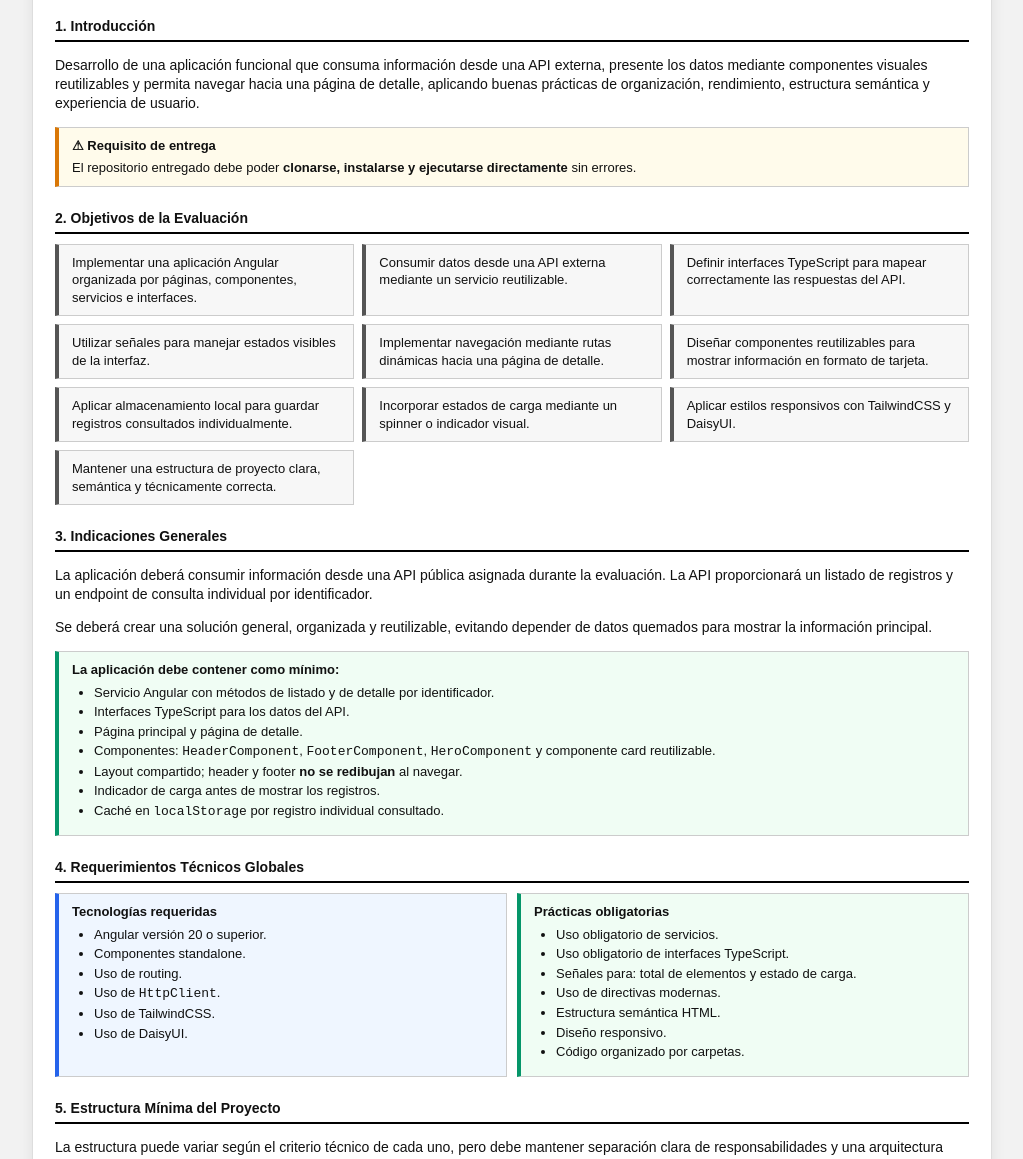
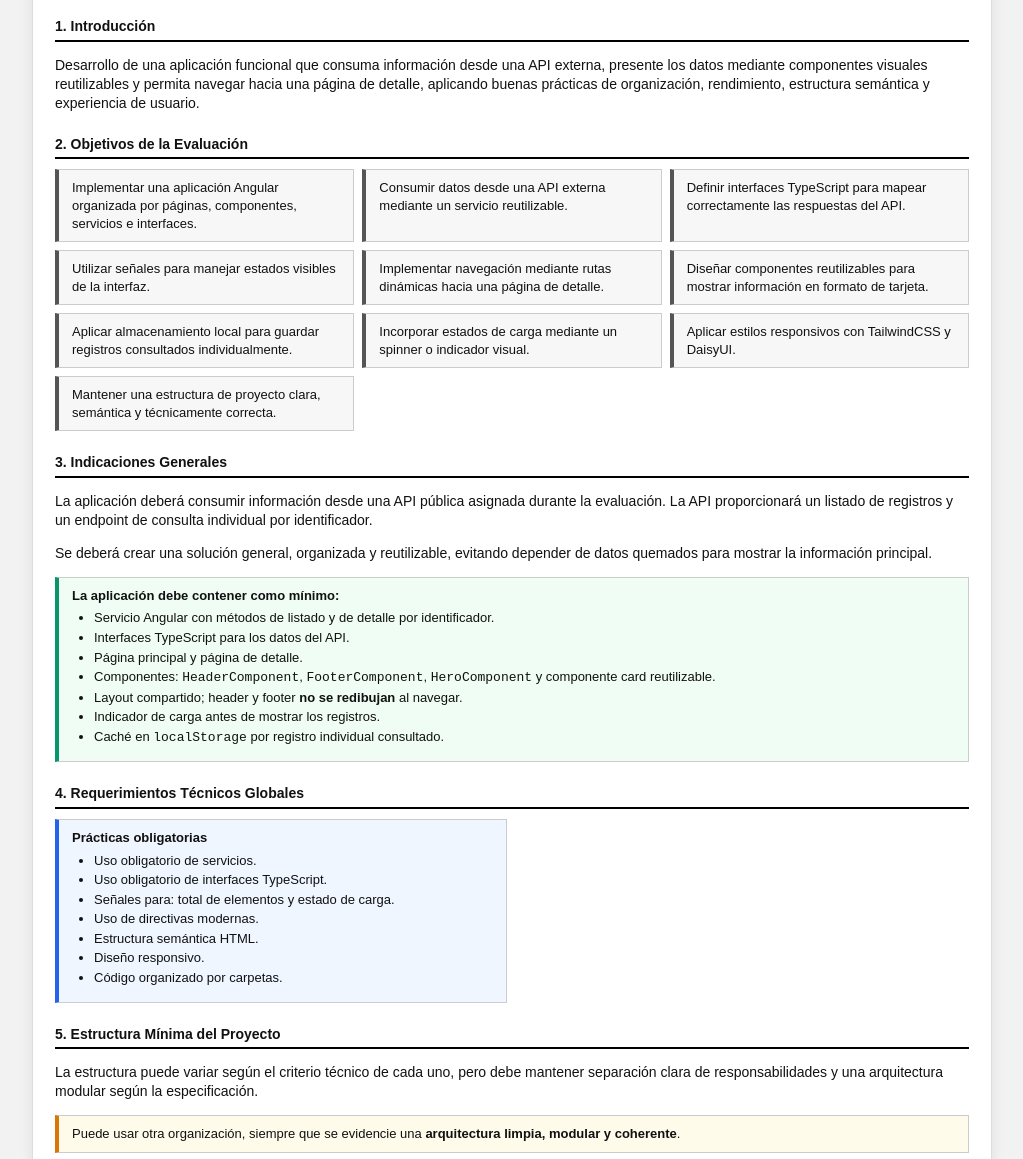
Before and after one commit to PabloT18/icc-ppw-pages, a plain HTML site: page unidad2/01-eva.html in a window 1280 px wide. Shown: the part 141-1300 px from the top of the page, without its empty margins (128-1151 px from the left). Drawn offline with Linux system fonts and the light colour scheme.

Commit message:
upd texts

```diff
--- a/unidad2/01-eva.html
+++ b/unidad2/01-eva.html
@@ -202,11 +202,7 @@
                 mediante componentes visuales reutilizables y permita navegar hacia una página de detalle, aplicando
                 buenas prácticas de organización, rendimiento, estructura semántica y experiencia de usuario.
             </p>
-            <div class="card warn">
-                <h4>⚠ Requisito de entrega</h4>
-                El repositorio entregado debe poder <strong>clonarse, instalarse y ejecutarse directamente</strong> sin
-                errores.
-            </div>
+
         </div>
 
         <!-- 2. OBJETIVOS -->
@@ -249,7 +245,8 @@
                     <li>Servicio Angular con métodos de listado y de detalle por identificador.</li>
                     <li>Interfaces TypeScript para los datos del API.</li>
                     <li>Página principal y página de detalle.</li>
-                    <li>Componentes: <code>HeaderComponent</code>, <code>FooterComponent</code>, <code>HeroComponent</code> y componente card reutilizable.</li>
+                    <li>Componentes: <code>HeaderComponent</code>, <code>FooterComponent</code>,
+                        <code>HeroComponent</code> y componente card reutilizable.</li>
                     <li>Layout compartido; header y footer <strong>no se redibujan</strong> al navegar.</li>
                     <li>Indicador de carga antes de mostrar los registros.</li>
                     <li>Caché en <code>localStorage</code> por registro individual consultado.</li>
@@ -261,18 +258,8 @@
         <div class="section">
             <h2>4. Requerimientos Técnicos Globales</h2>
             <div class="two-col">
+
                 <div class="card info">
-                    <h4>Tecnologías requeridas</h4>
-                    <ul>
-                        <li>Angular versión 20 o superior.</li>
-                        <li>Componentes standalone.</li>
-                        <li>Uso de routing.</li>
-                        <li>Uso de <code>HttpClient</code>.</li>
-                        <li>Uso de TailwindCSS.</li>
-                        <li>Uso de DaisyUI.</li>
-                    </ul>
-                </div>
-                <div class="card req">
                     <h4>Prácticas obligatorias</h4>
                     <ul>
                         <li>Uso obligatorio de servicios.</li>
@@ -575,7 +562,8 @@ total = input.required&lt;number&gt;();</code>
 
             <h4>Formato de ruta</h4>
             <code class="code-line">/details/:id?total=valor</code>
-            <p class="small muted">Ver comportamiento del Hero según el parámetro <code>total</code> en la Sección 7.</p>
+            <p class="small muted">Ver comportamiento del Hero según el parámetro <code>total</code> en la Sección 7.
+            </p>
 
             <div
                 class="card req"
```
